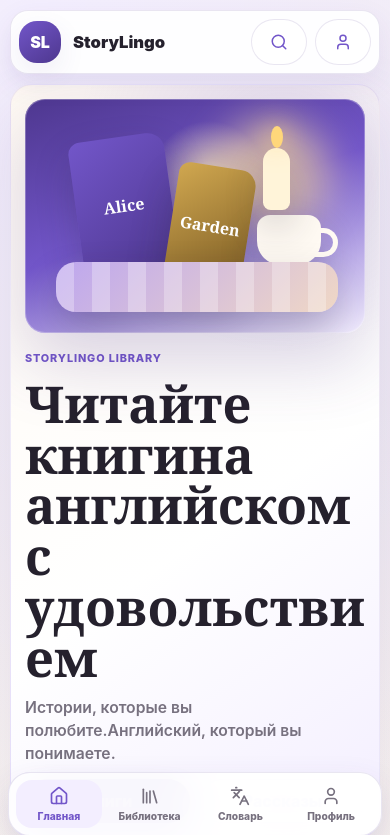
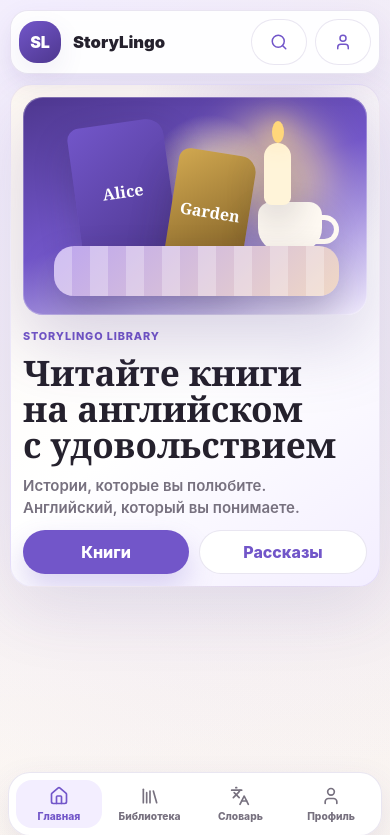
Before and after one commit to voichikpolina88-design/english-stories, a React (Vite) app: page / in a window 390 px wide. Shown: the top 835 px of the page. Built offline with nearby package versions, Linux system fonts and the light colour scheme.

Commit message:
fix: refine mobile home hero typography

```diff
--- a/src/styles.css
+++ b/src/styles.css
@@ -858,7 +858,7 @@ blockquote {
   .book-home,
   .page-stack,
   .reader-preview {
-    gap: 20px;
+    gap: 18px;
   }
 
   .mobile-topbar {
@@ -880,9 +880,9 @@ blockquote {
   }
 
   .book-hero {
-    gap: 18px;
-    margin-bottom: 24px;
-    padding: 14px;
+    gap: 14px;
+    margin-bottom: 224px;
+    padding: 12px;
     border-radius: 22px;
     background:
       radial-gradient(circle at 74% 8%, rgba(114, 86, 201, 0.16), transparent 28%),
@@ -890,14 +890,14 @@ blockquote {
   }
 
   .book-hero-copy {
-    gap: 14px;
+    gap: 12px;
     width: 100%;
   }
 
   .reading-scene {
     width: 100%;
     min-height: 0;
-    height: clamp(220px, 60vw, 260px);
+    height: clamp(210px, 56vw, 244px);
     border-radius: 20px;
   }
 
@@ -969,32 +969,35 @@ blockquote {
   .book-hero h1 {
     width: 100%;
     max-width: 100%;
-    font-size: clamp(2.6rem, 13vw, 3.25rem);
-    line-height: 1;
-    overflow-wrap: anywhere;
+    font-size: clamp(2.05rem, 9vw, 2.55rem);
+    line-height: 1.02;
+    overflow-wrap: normal;
+    word-break: normal;
+    hyphens: none;
   }
 
   .book-hero h1 br,
   .book-hero p br {
-    display: none;
+    display: initial;
   }
 
   .book-hero p {
-    max-width: 100%;
-    font-size: 0.98rem;
+    max-width: 19rem;
+    font-size: 0.94rem;
     line-height: 1.45;
   }
 
   .hero-actions {
     width: 100%;
+    flex-wrap: nowrap;
     gap: 10px;
   }
 
   .hero-actions .primary-button,
   .hero-actions .secondary-button {
-    flex: 1 1 124px;
+    flex: 1 1 0;
     min-height: 44px;
-    padding: 0 16px;
+    padding: 0 14px;
   }
 
   .continue-card {
```
